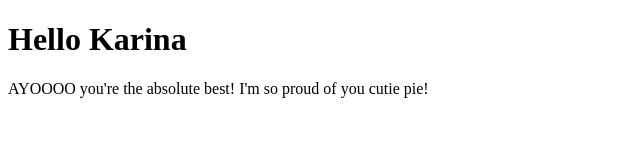
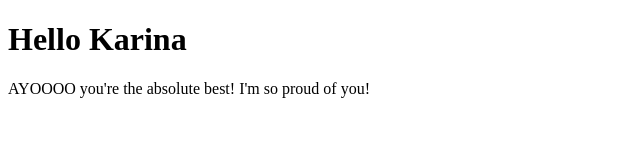
Before and after one commit to KarinaWham/UCI-Blended-Team-Testing, a plain HTML site: page index.html in a window 1280 px wide. Shown: the full height of the page, 0-640 px from the left. Drawn offline with Linux system fonts and the light colour scheme.

Commit message:
Update index.html

```diff
--- a/index.html
+++ b/index.html
@@ -6,7 +6,7 @@
 <body>
 
 <h1>Hello Karina</h1>
-<p>AYOOOO you're the absolute best! I'm so proud of you cutie pie!</p>
+<p>AYOOOO you're the absolute best! I'm so proud of you!</p>
 
 </body>
 </html>
```
